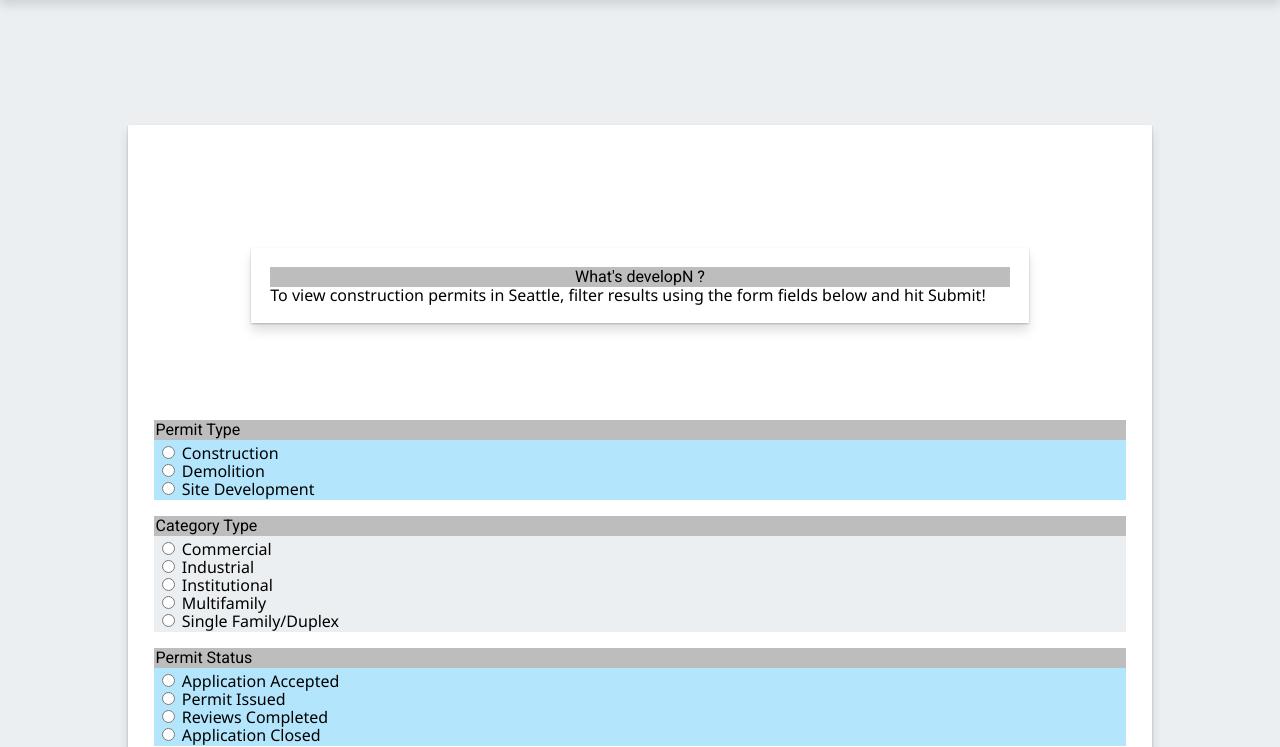
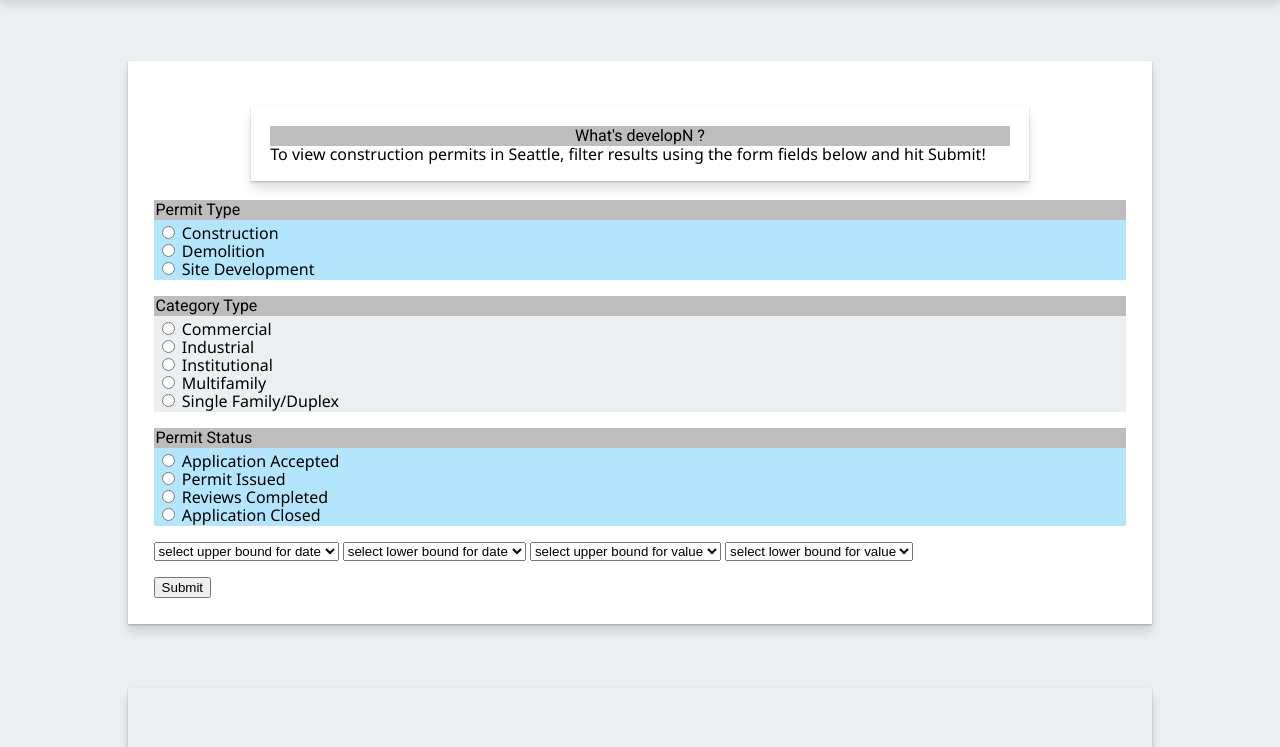
Before and after one commit to pasaunders/developn-project, a website: page index.html in a window 1280 px wide. Shown: the part 53-800 px from the top of the page. Drawn offline with nearby package versions, Linux system fonts and the light colour scheme; some packages are replaced by stand-ins of ours.

Commit message:
remove excess white space

```diff
--- a/styles/modules.css
+++ b/styles/modules.css
@@ -15,7 +15,7 @@
 #howToUse {
   background-color: #fff;
   color: black;
-  margin: 10%;
+  margin: 2% 10%;
   padding: 2% 2%;
   box-shadow: 0 8px 10px rgba(0,0,0,0.12), 0 1px 2px rgba(0,0,0,0.24);
 }
@@ -23,7 +23,7 @@
 #filtersPage {
   background-color: #fff;
   color: black;
-  margin: 10%;
+  margin: 5% 10%;
   padding: 2% 2%;
   box-shadow: 0 8px 10px rgba(0,0,0,0.12), 0 1px 2px rgba(0,0,0,0.24);
 }
@@ -44,7 +44,7 @@
 }
 
 #mapBox {
-  margin: 10%;
+  margin: 5% 10%;
   padding: 25% 0;
   box-shadow: 0 8px 10px rgba(0,0,0,0.12), 0 1px 2px rgba(0,0,0,0.24);
 }
```
